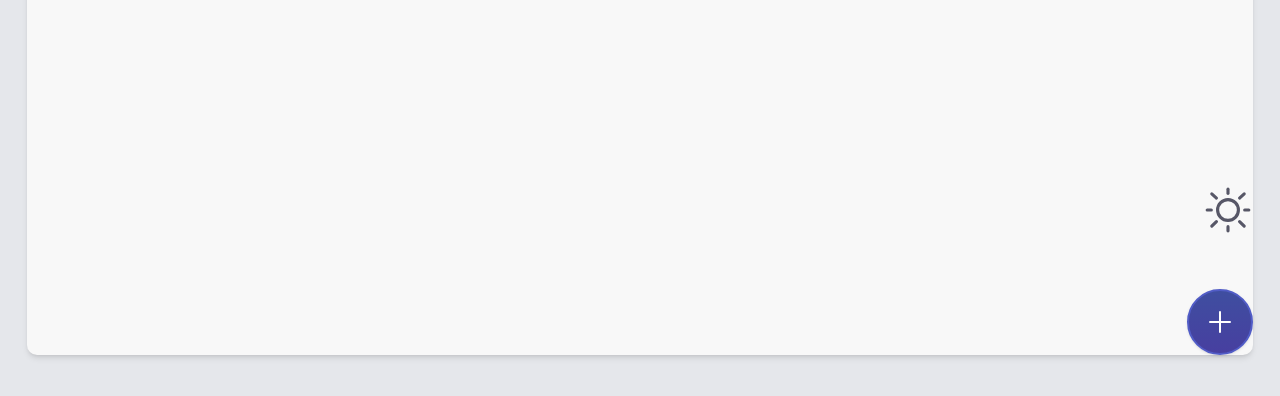
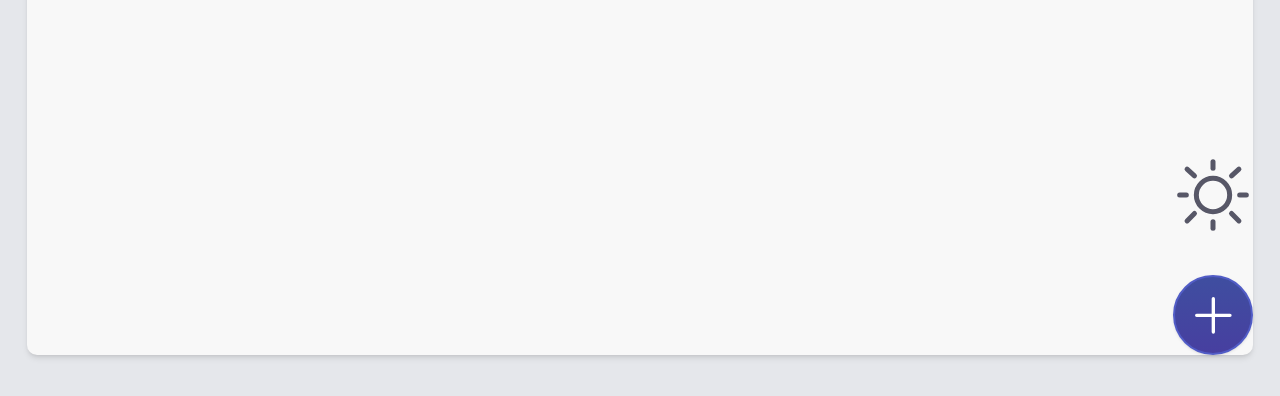
Before and after one commit to TerenyaDanil/ToDo, a website: page src/html/index.html in a window 1280 px wide. Shown: the part 378-774 px from the top of the page. Drawn offline with nearby package versions, Linux system fonts and the light colour scheme; files that its build step writes are made by us from their sources.

Commit message:
Fix resize icons

```diff
--- a/src/html/index.html
+++ b/src/html/index.html
@@ -35,13 +35,8 @@
           <div class="list-tasks-completed overflow-x-hidden overflow-y-scroll"></div>
         </div>
       </div>
-      <button title="Add task" style="background: linear-gradient(180deg, #3f4ea0 0%, #473fa0 100%)" class="add-btn fixed bottom-10 right-4 rounded-full border-2 border-[#515CC6] p-3 shadow transition hover:opacity-85">
-        <svg width="22" height="22" viewBox="0 0 22 22" fill="none" xmlns="http://www.w3.org/2000/svg">
-          <path d="M11 1V21M1 11H21" stroke="white" stroke-width="2" stroke-linecap="round" stroke-linejoin="bevel" />
-        </svg>
-      </button>
-      <button title="Switch theme" class="dark-theme-btn fixed bottom-28 right-4 flex h-[50px] w-[50px] items-center justify-center transition hover:opacity-85">
-        <svg class="dark:hidden" width="50px" height="50px" viewBox="0 0 24 24" fill="none" xmlns="http://www.w3.org/2000/svg">
+      <button title="Switch theme" class="dark-theme-btn fixed bottom-28 right-4 flex h-[3rem] w-[3rem] items-center justify-center transition hover:opacity-85">
+        <svg class="w-[3.125rem] dark:hidden" viewBox="0 0 24 24" fill="none" xmlns="http://www.w3.org/2000/svg">
           <circle cx="12" cy="12" r="5" stroke="#575767" stroke-width="1.5" />
           <path d="M12 2V4" stroke="#575767" stroke-width="1.5" stroke-linecap="round" />
           <path d="M12 20V22" stroke="#575767" stroke-width="1.5" stroke-linecap="round" />
@@ -52,7 +47,7 @@
           <path d="M6.44434 17.5557L4.22211 19.7779" stroke="#575767" stroke-width="1.5" stroke-linecap="round" />
           <path d="M19.7778 19.7773L17.5558 17.5551" stroke="#575767" stroke-width="1.5" stroke-linecap="round" />
         </svg>
-        <svg class="hidden dark:block" width="38px" height="38px" viewBox="0 0 24 24" fill="none" xmlns="http://www.w3.org/2000/svg">
+        <svg class="hidden w-[2.375rem] dark:block" viewBox="0 0 24 24" fill="none" xmlns="http://www.w3.org/2000/svg">
           <path
             class="fill-gray-300"
             fill-rule="evenodd"
@@ -61,6 +56,11 @@
           />
         </svg>
       </button>
+      <button title="Add task" style="background: linear-gradient(180deg, #3f4ea0 0%, #473fa0 100%)" class="add-btn fixed bottom-10 right-4 h-[3rem] w-[3rem] rounded-full border-2 border-[#515CC6] p-3 shadow transition hover:opacity-85">
+        <svg class="w-[1.375rem]" viewBox="0 0 22 22" fill="none" xmlns="http://www.w3.org/2000/svg">
+          <path d="M11 1V21M1 11H21" stroke="white" stroke-width="2" stroke-linecap="round" stroke-linejoin="bevel" />
+        </svg>
+      </button>
     </div>
     <script src="./js/index.bundle.js"></script>
   </body>
```
Also changed, not shown: build/css/main.css, build/index.html.
